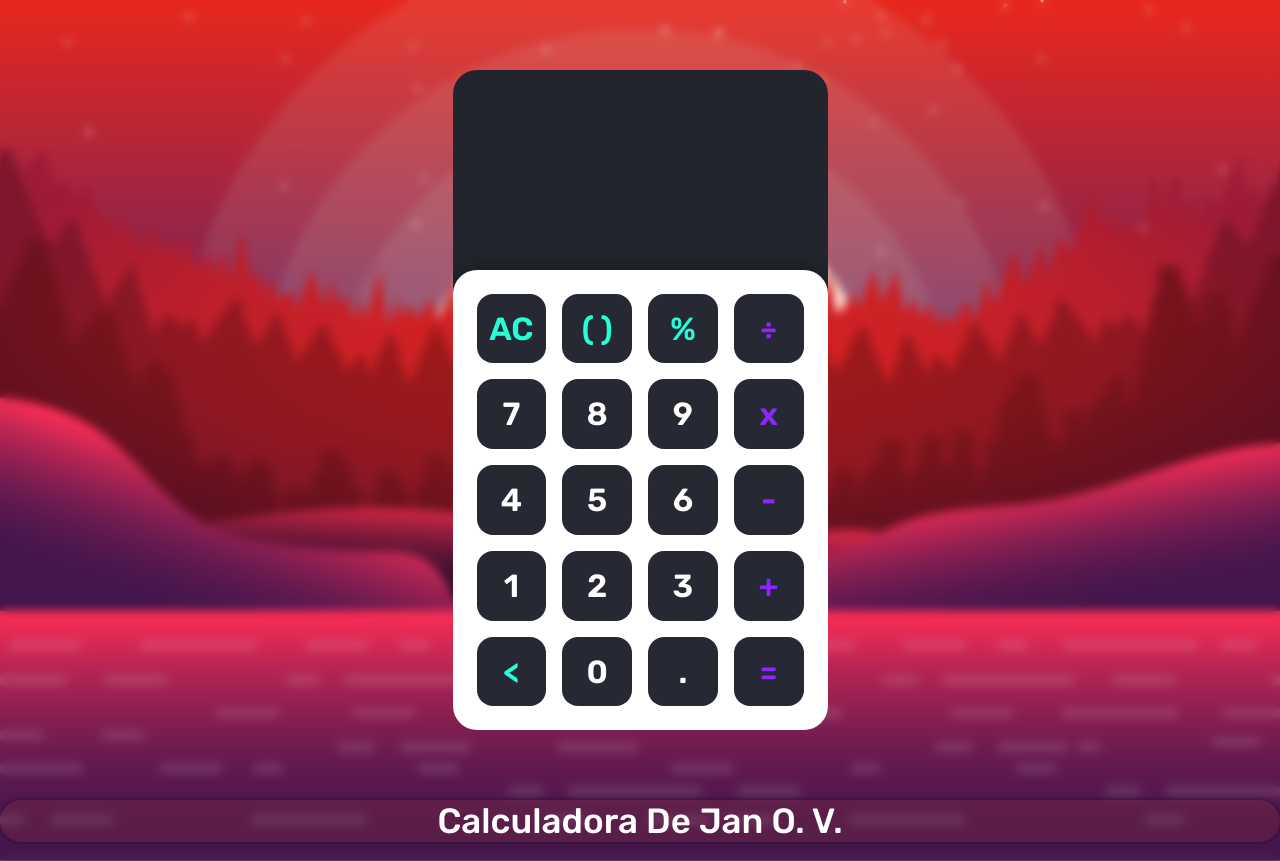
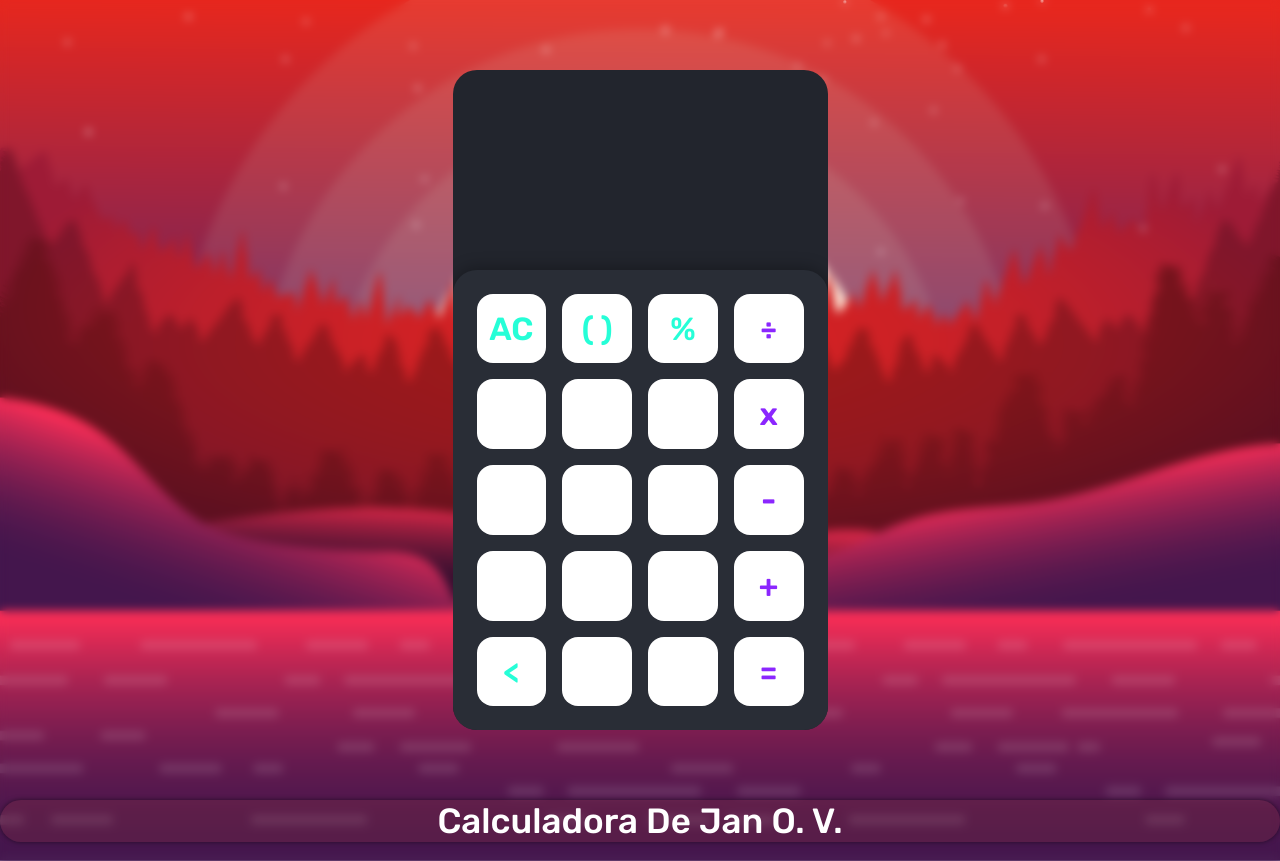
Before and after one commit to mightyflea23/Calculadora-de-Jan, a plain HTML site: page index.html in a window 1280 px wide. Drawn offline with Linux system fonts and the light colour scheme.

Commit message:
Update main.css

```diff
--- a/main.css
+++ b/main.css
@@ -79,7 +79,7 @@ body{
 }
 
 .keys {
-    background-color: #fff;
+    background-color: #292D36;
     padding: 1.5rem;
     border-radius: 1.5rem 1.5rem 0 0;
     display: grid;
@@ -97,7 +97,7 @@ body{
     flex: 1 1 0%;
     height: 0;
     padding-top: 100%;
-    background: #262933;
+    background: #fff;
     border-radius: 1rem;
     transition: 0.2s;
     user-select: none;
```
